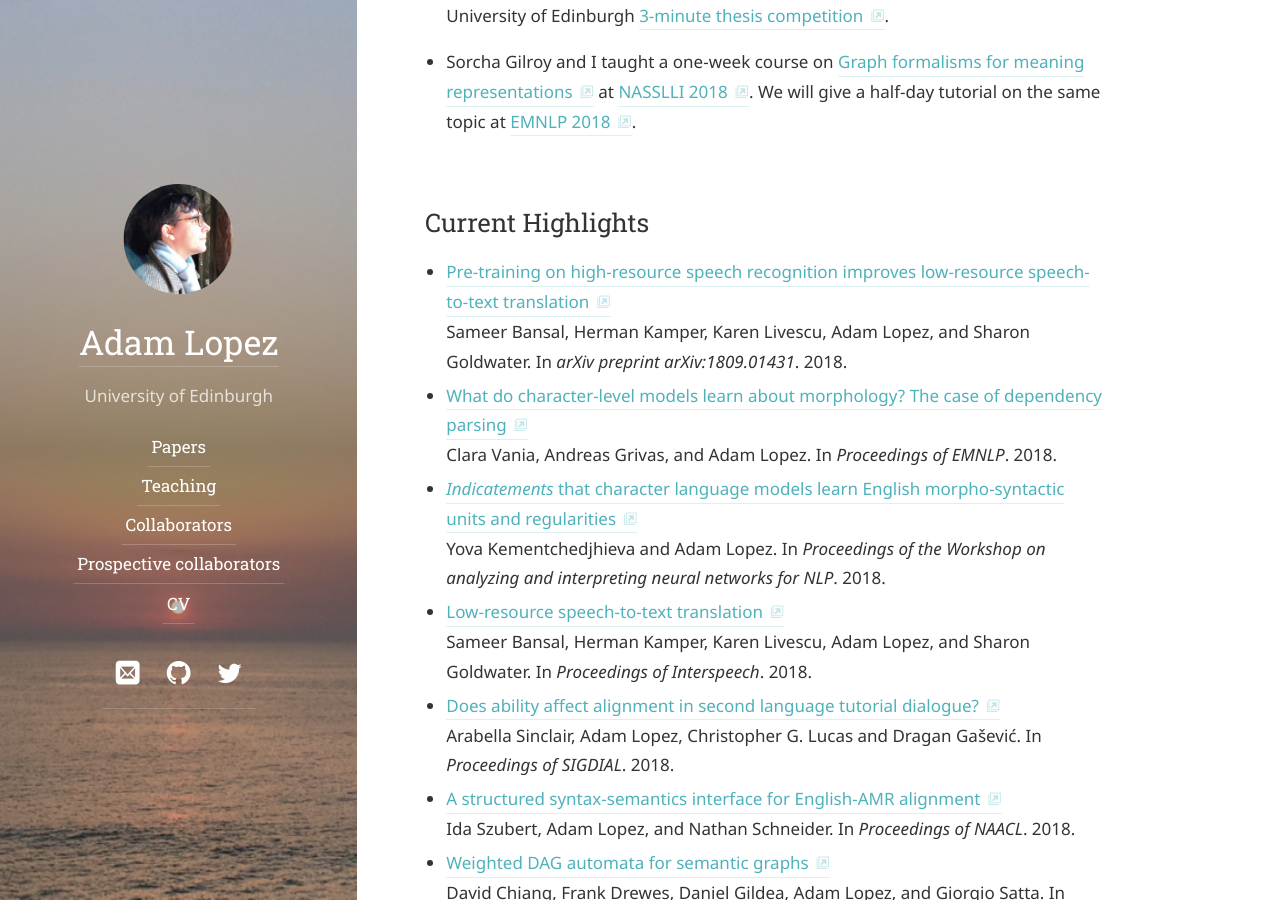
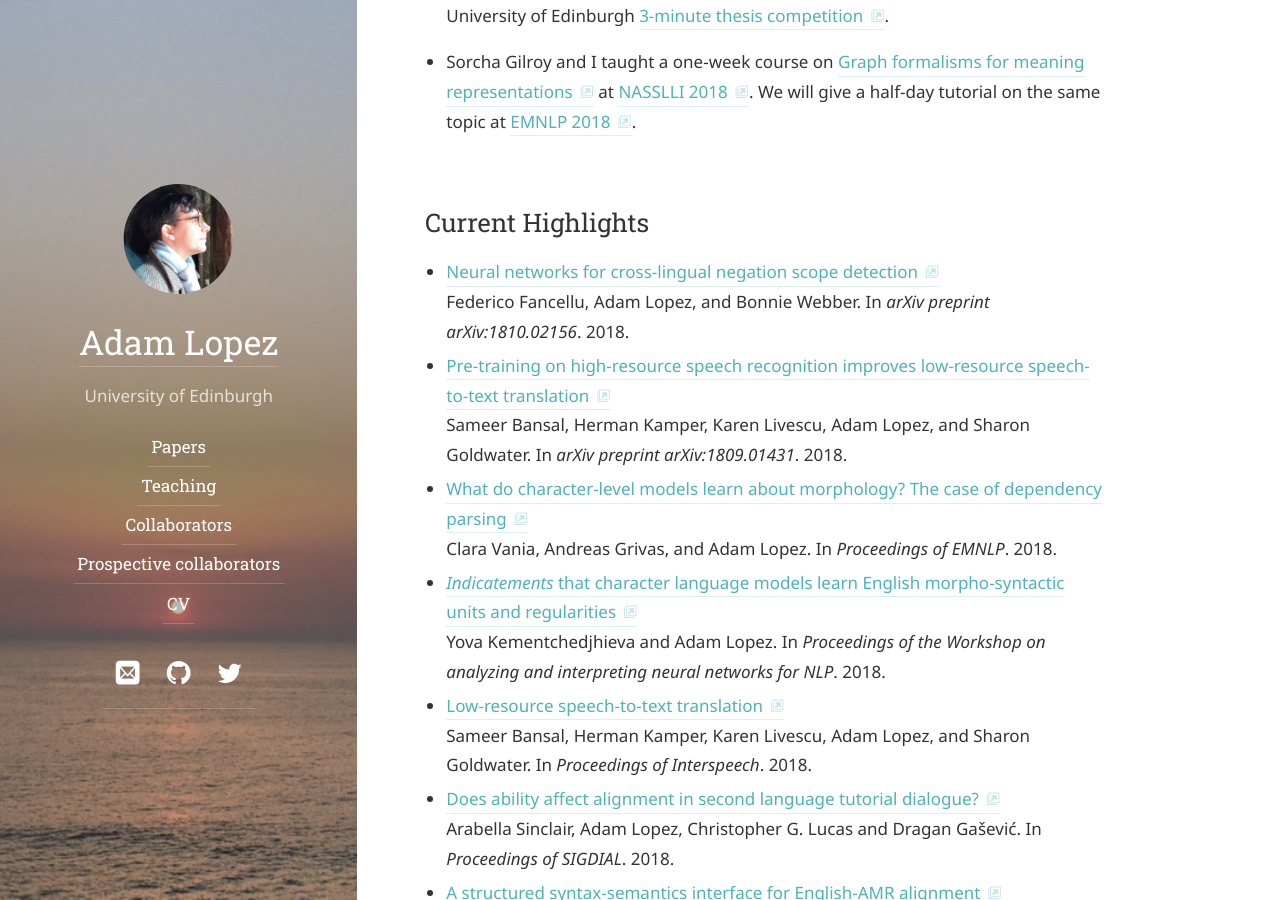
Before and after one commit to alopez/alopez.github.com, a Jekyll site: the page built from index.md, in a window 1280 px wide and 900 px high, scrolled down 705 px. Built offline with Jekyll 4.4.1, drawn with Linux system fonts in a browser that asks for light colours; some web fonts are replaced.

Commit message:
Add paper

```diff
--- a/_data/papers.yml
+++ b/_data/papers.yml
@@ -1,4 +1,13 @@
 papers:
+  - layout: paper
+    selected: yes
+    paper-type: inproceedings
+    year: 2018
+    title: "Neural networks for cross-lingual negation scope detection"
+    authors: "Federico Fancellu, Adam Lopez, and Bonnie Webber"
+    booktitle: "arXiv preprint arXiv:1810.02156"
+    doc-url: https://arxiv.org/abs/1810.02156
+    venue: working
   - layout: paper
     selected: yes
     year: 2018
```
